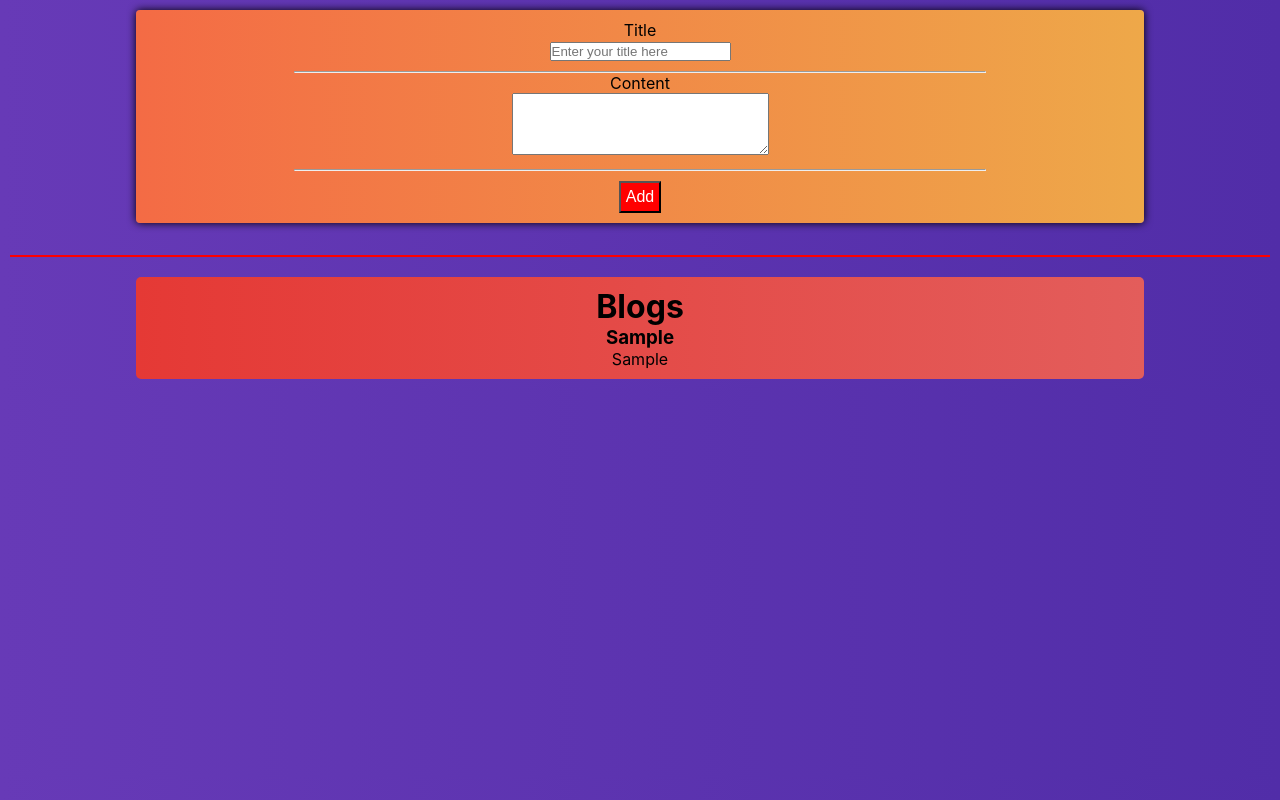
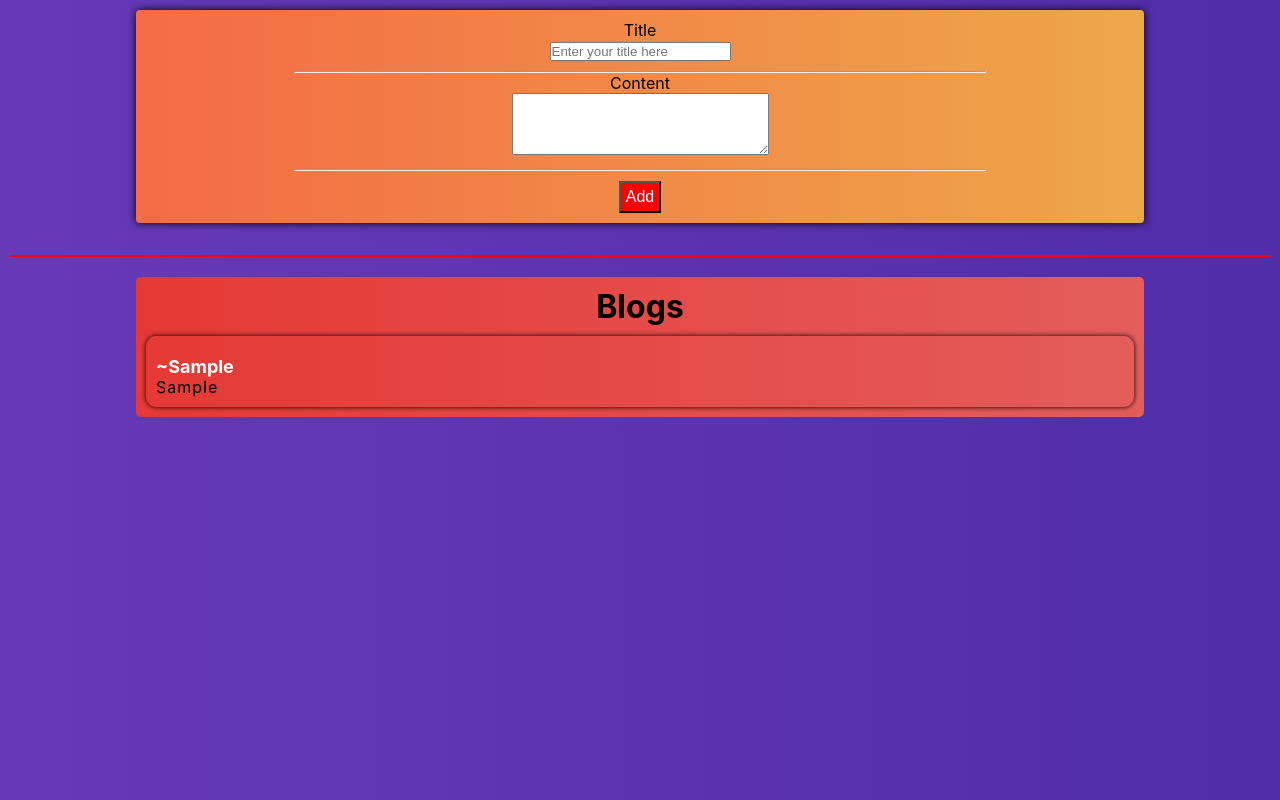
Before and after one commit to Plvishal/React-Hooks-2023, a React (Create React App) app: page / in a window 1280 px wide. Both pictures are taken after typing "Sample", "Sample" into the empty fields and a click on the button "Add". Built offline with nearby package versions, Linux system fonts and the light colour scheme; the HTML template or start-up script is replaced by a standard one.

Commit message:
Write some style for show blogs

```diff
--- a/src/components/indexC.js
+++ b/src/components/indexC.js
@@ -53,8 +53,8 @@ function IndexC() {
         <h1>Blogs</h1>
         <div>
           {blogs.map((blog, i) => (
-            <div key={i}>
-              <h3>{blog.title}</h3>
+            <div key={i} className="output_c">
+              <h3>~{blog.title}</h3>
               <p>{blog.content}</p>
             </div>
           ))}
--- a/src/components/styles/style.css
+++ b/src/components/styles/style.css
@@ -42,3 +42,27 @@ button {
   background: linear-gradient(to right, #e53935, #e35d5b);
   border-radius: 5px;
 }
+.output_c {
+  box-shadow: 0px 0px 5px;
+  padding: 10px;
+  border-radius: 10px;
+  text-align: justify;
+  margin-top: 10px;
+}
+.output_c h3 {
+  color: white;
+  font-size: large;
+  font-weight: 700;
+  margin-top: 10px;
+}
+
+.output_c p {
+  text-align: justify;
+  word-spacing: 1px;
+  letter-spacing: 1px;
+  font-size: 16px;
+}
+.output_c:hover {
+  background-color: #512da8;
+  cursor: pointer;
+}
```
